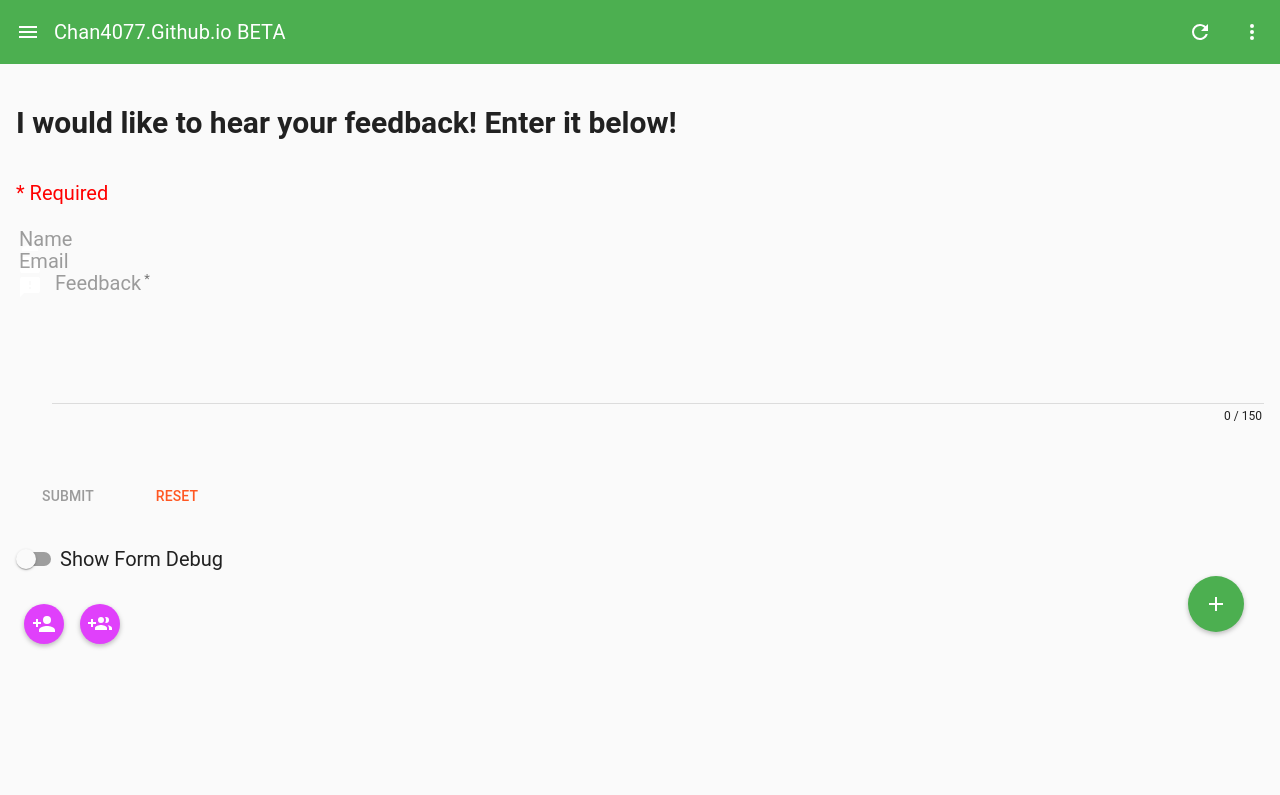
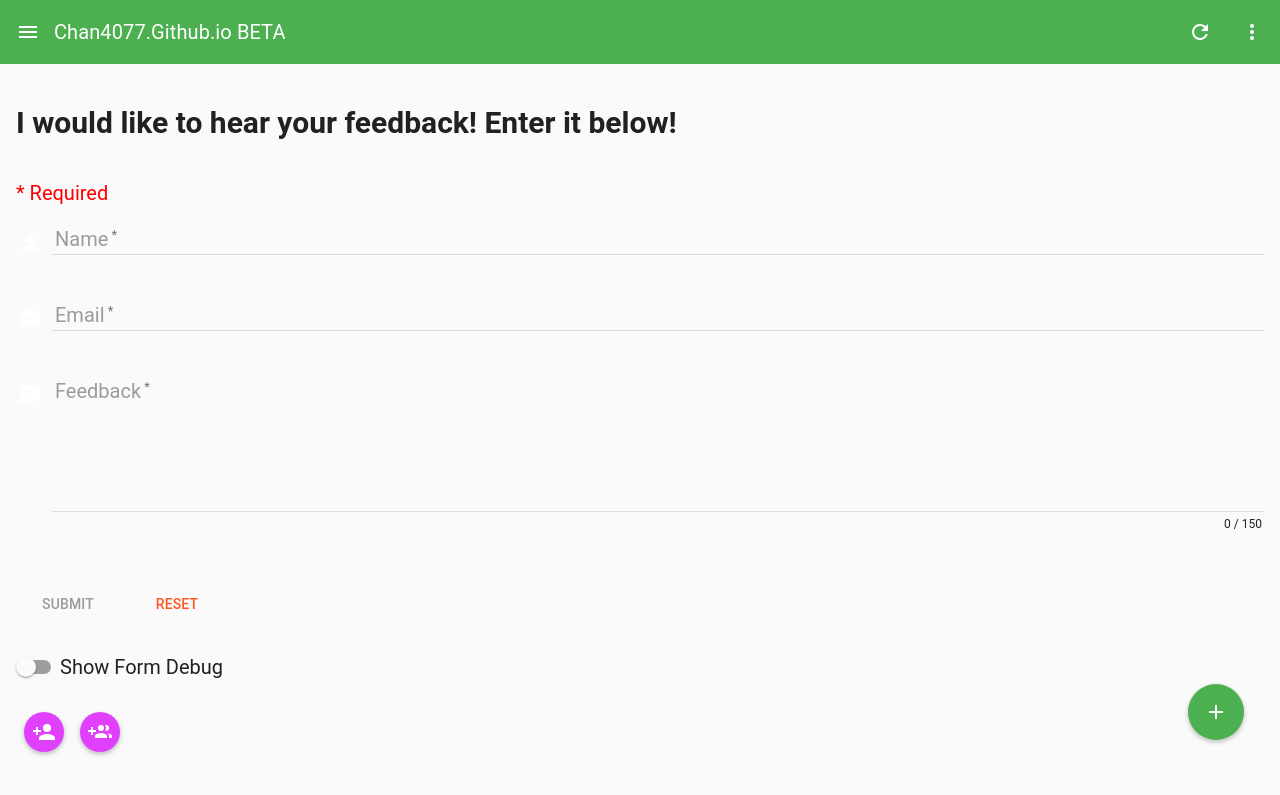
Before and after one commit to EdricChan03/edricchan03.github.io, a Jekyll site: the page angular/test.html, which Jekyll copies as it is, in a window 1280 px wide. Shown: the top 795 px of the page. Built offline with Jekyll 4.4.1, drawn with Linux system fonts in a browser that asks for light colours.

Commit message:
:unamused: :gun: Stupidly put input as md-icon :facepunch:

```diff
--- a/angular/test.html
+++ b/angular/test.html
@@ -96,7 +96,7 @@
                 <md-input-container class="md-icon-float md-block">
                     <label>Name</label>
                     <md-icon md-svg-icon="account"></md-icon>
-                    <md-iconnput name="name" type="text" ng-model="feedback.name" md-autofocus required>
+                    <input name="name" type="text" ng-model="feedback.name" md-autofocus required>
                     <div ng-messages="feedbackbeta.name.$error">
                         <div ng-message="required">This is required</div>
                     </div>
@@ -104,7 +104,7 @@
                 <md-input-container class="md-icon-float md-block">
                     <md-icon md-svg-icon="email"></md-icon>
                     <label>Email</label>
-                    <md-iconnput name="email" type="email" ng-model="feedback.email" required>
+                    <input name="email" type="email" ng-model="feedback.email" required>
                     <div ng-messages="feedbackbeta.email.$error">
                         <div ng-message="email">Please input a valid email address.</div>
                     </div>
```
